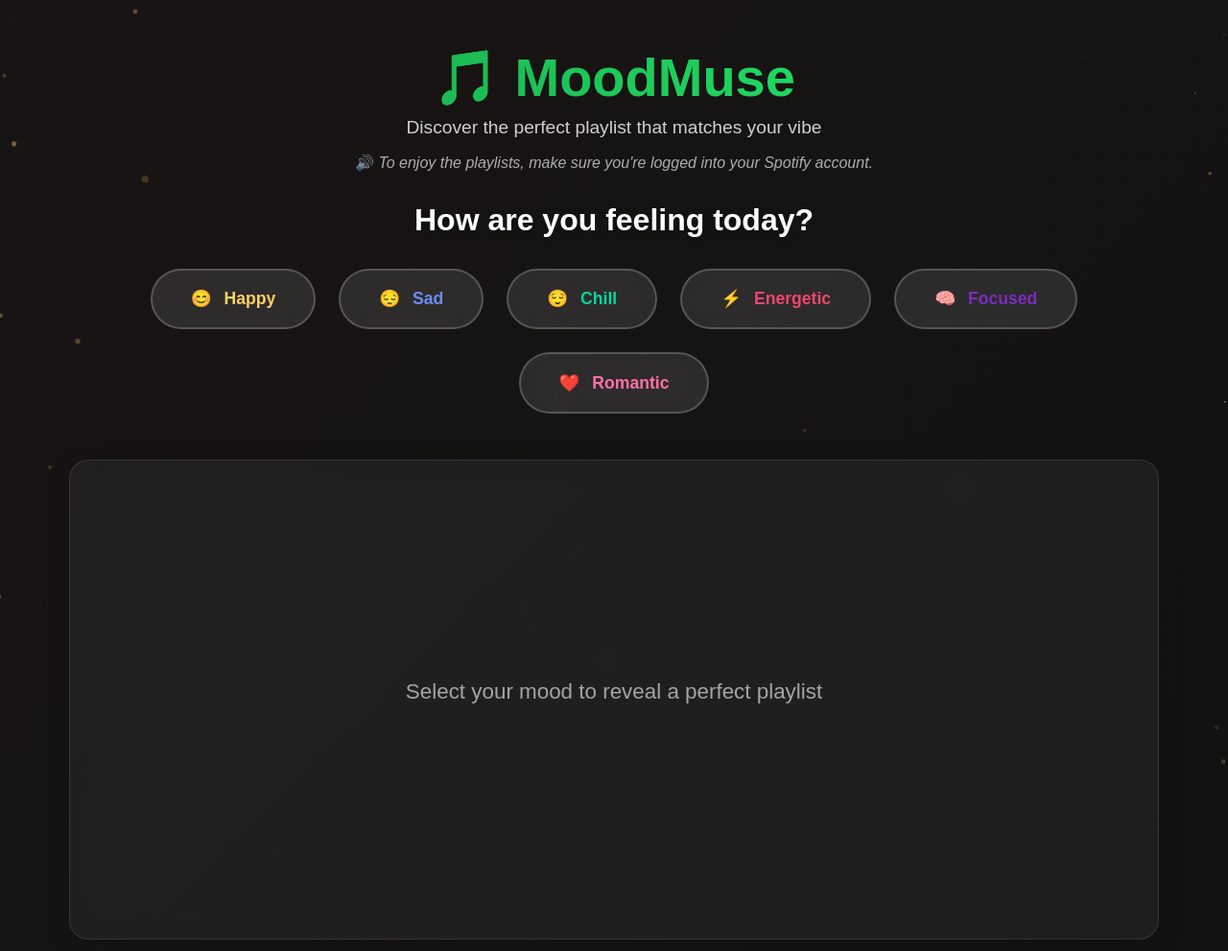
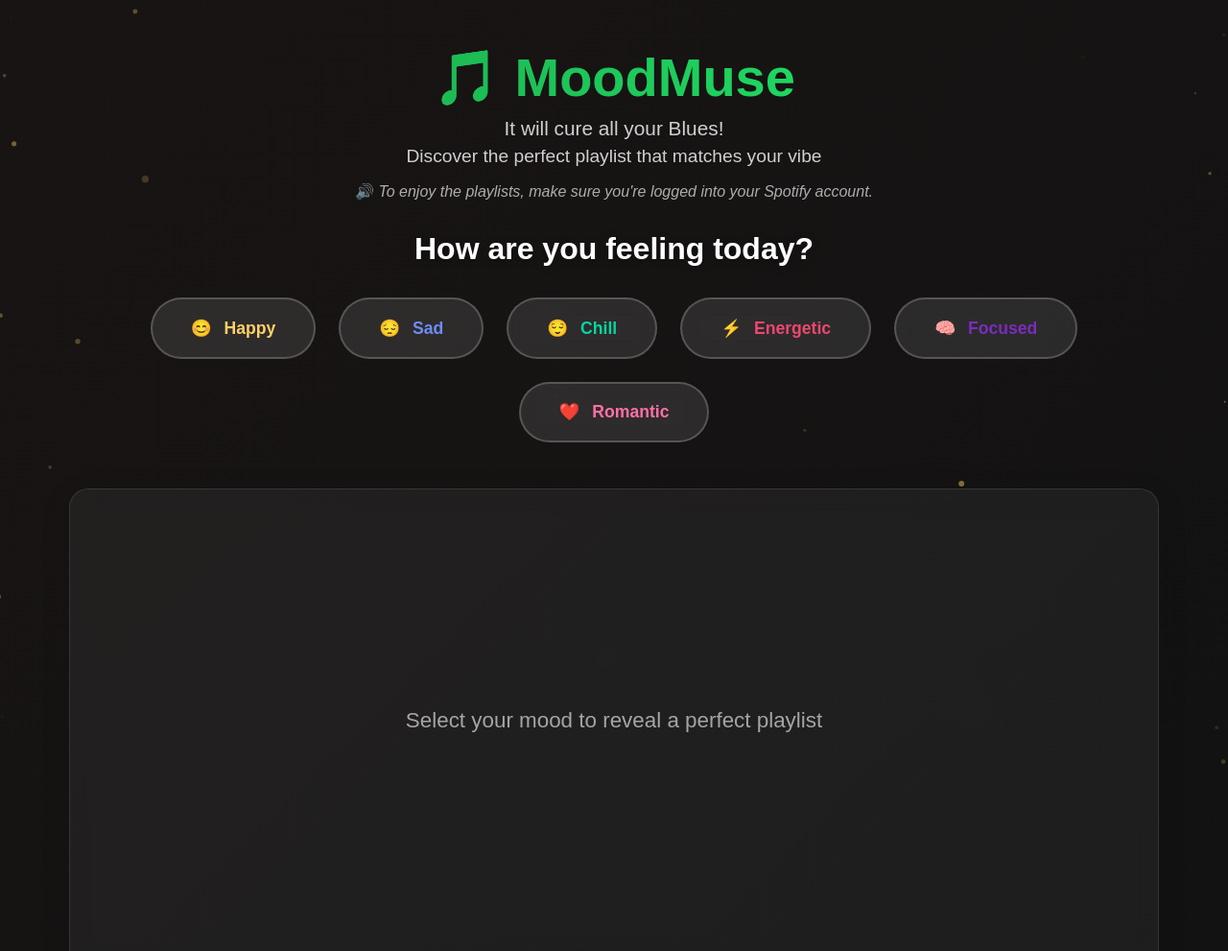
Before and after one commit to Kool-K/MoodMuse, a plain HTML site: page index.html in a window 1280 px wide. Shown: the top 991 px of the page at 96% size. Drawn offline with Linux system fonts and the light colour scheme.

Commit message:
tagline added

```diff
--- a/index.html
+++ b/index.html
@@ -219,6 +219,9 @@
 
     <header>
       <h1>🎵 MoodMuse</h1>
+      <p style="font-size: 1.3rem; margin-bottom: 0.4rem">
+        It will cure all your Blues!
+      </p>
       <p>Discover the perfect playlist that matches your vibe</p>
     </header>
     <p
```
